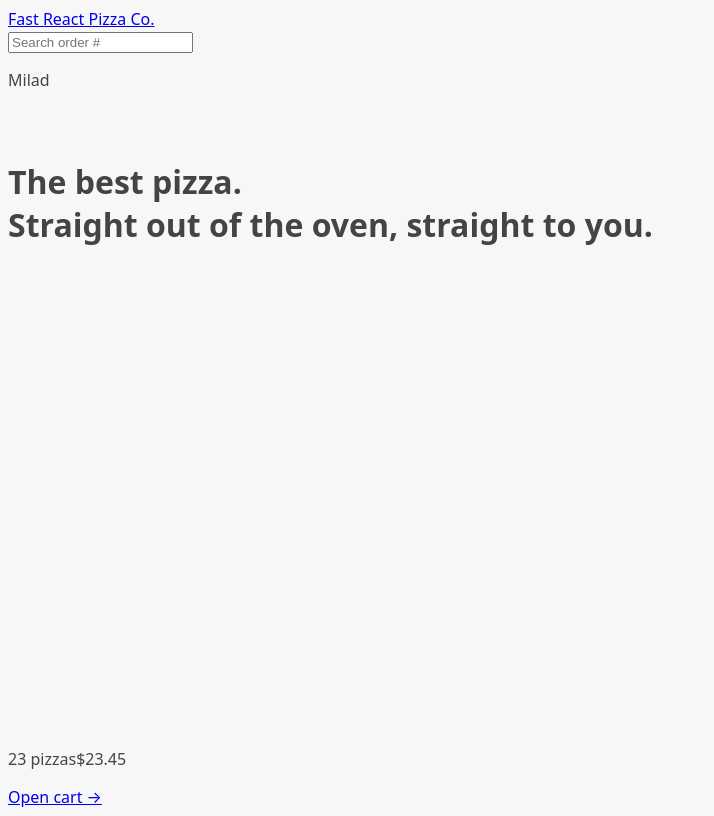
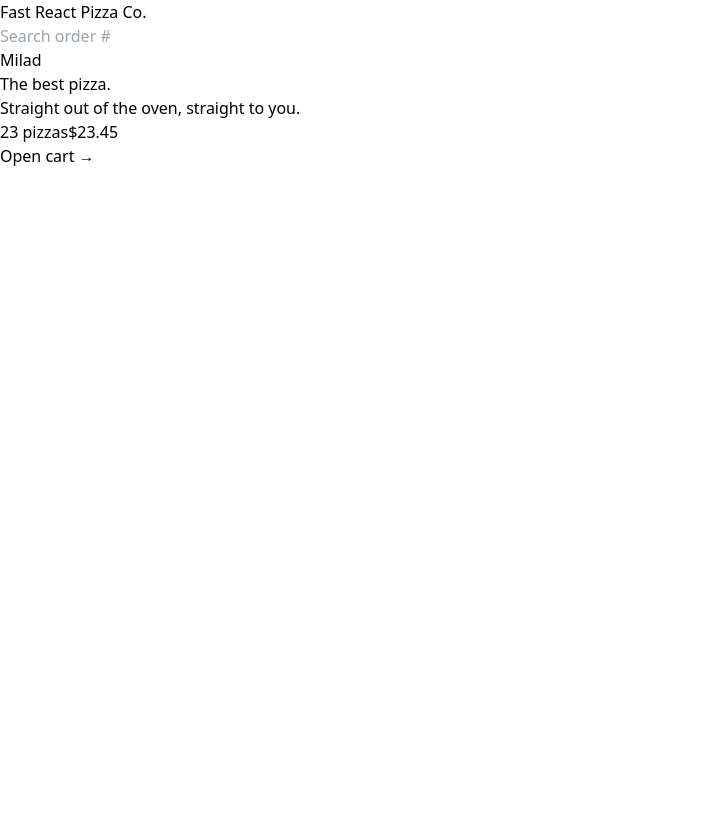
Before and after one commit to JS-Mechanic/Rapid-Za, a React (Vite) app: page / in a window 1280 px wide. Shown: the whole page, without its empty margins (0-714 px from the left). Built offline with nearby package versions, Linux system fonts and the light colour scheme.

Commit message:
Connecting tailwind with index.css

```diff
--- a/src/index.css
+++ b/src/index.css
@@ -1,16 +1,20 @@
-body {
-  font-family: system-ui, -apple-system, BlinkMacSystemFont, 'Segoe UI', Roboto,
-    Oxygen, Ubuntu, Cantarell, 'Open Sans', 'Helvetica Neue', sans-serif;
-  background-color: #f7f7f7;
-  color: #444;
-}
+@tailwind base;
+@tailwind components;
+@tailwind utilities;
 
-.layout {
-  display: grid;
-  grid-template-rows: auto 1fr auto;
-  gap: 32px;
-  height: 100dvh;
-}
+/*body {*/
+/*  font-family: system-ui, -apple-system, BlinkMacSystemFont, 'Segoe UI', Roboto,*/
+/*    Oxygen, Ubuntu, Cantarell, 'Open Sans', 'Helvetica Neue', sans-serif;*/
+/*  background-color: #f7f7f7;*/
+/*  color: #444;*/
+/*}*/
+
+/*.layout {*/
+/*  display: grid;*/
+/*  grid-template-rows: auto 1fr auto;*/
+/*  gap: 32px;*/
+/*  height: 100dvh;*/
+/*}*/
 
 /* https://dev.to/afif/i-made-100-css-loaders-for-your-next-project-4eje */
 .loader {
```
